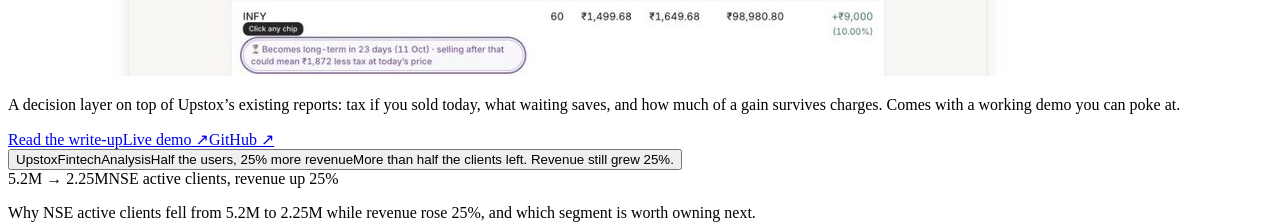
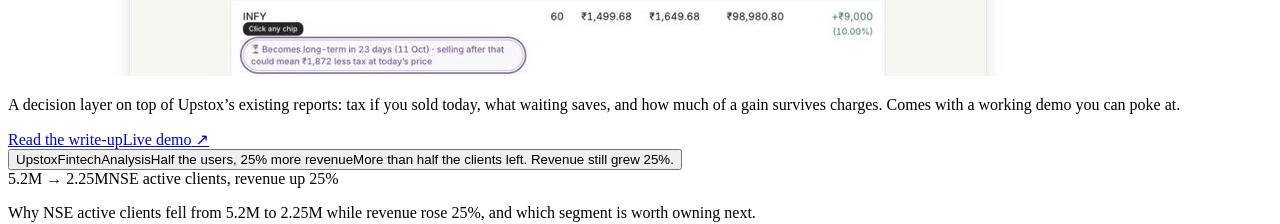
Before and after one commit to varuntripathi-029/portfolio_varun, a React (Vite) app: page / in a window 1280 px wide. Shown: the part 7000-7224 px from the top of the page. Built offline with nearby package versions, Linux system fonts and the light colour scheme; the HTML template or start-up script is replaced by a standard one.

Commit message:
Remove repo link from the blog section

```diff
--- a/src/data.ts
+++ b/src/data.ts
@@ -263,7 +263,6 @@ export const blogs: Blog[] = [
     ],
     links: [
       { label: 'Live demo', href: 'https://upstox-ass.vercel.app/' },
-      { label: 'GitHub', href: 'https://github.com/varuntripathi-029/upstox_ass' },
     ],
   },
   {
```
Also changed, not shown: 1 other file (tests, documents, lock files or other folders).
